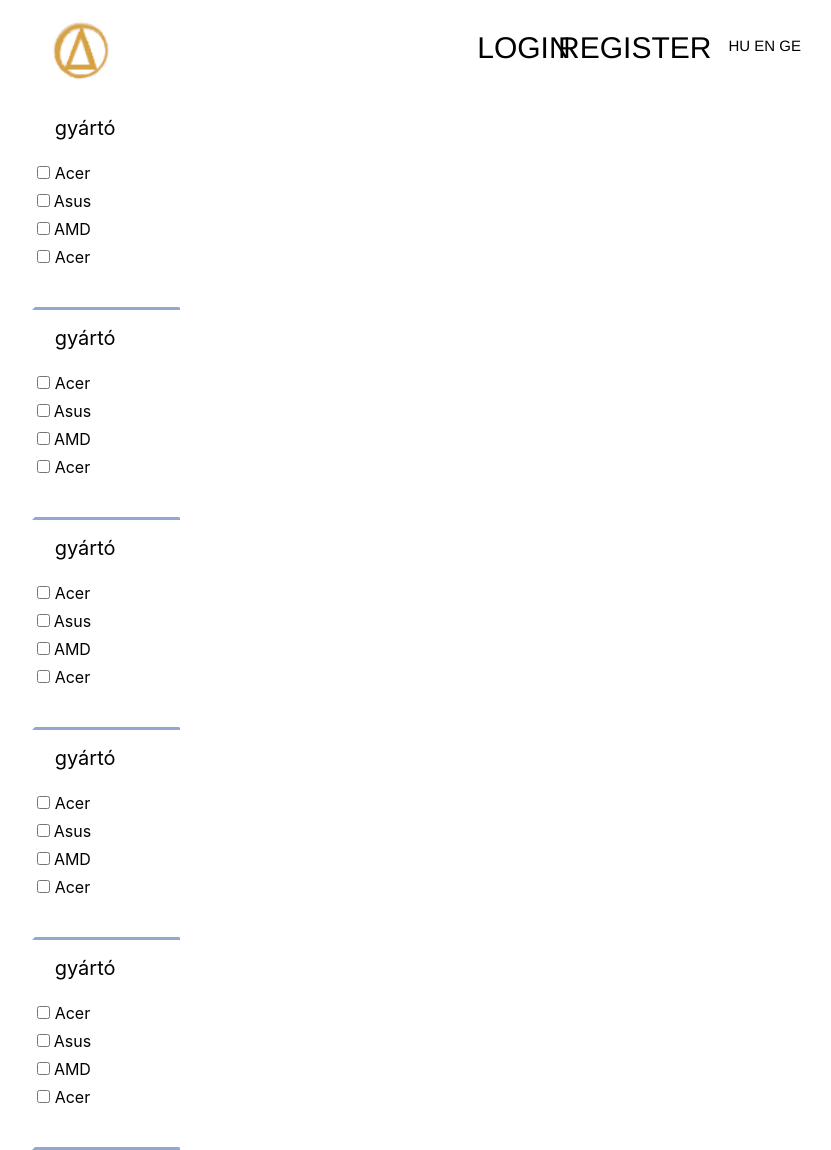
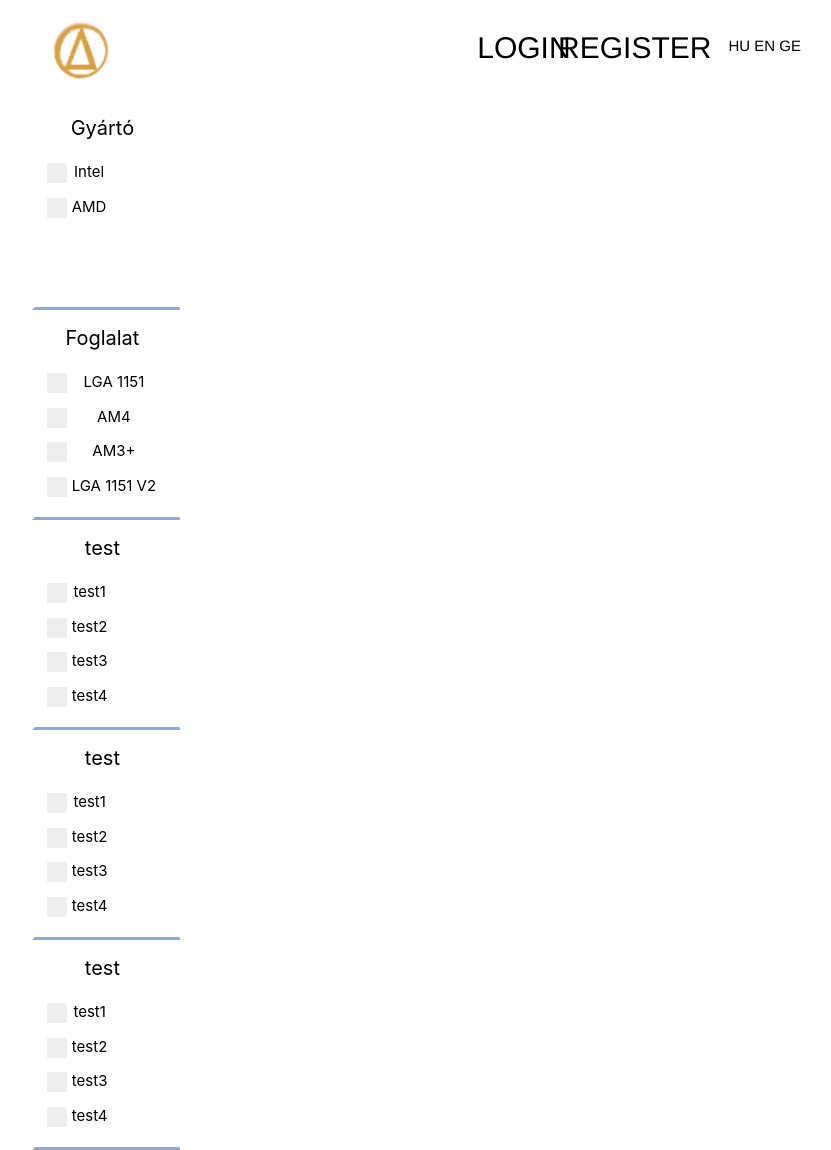
Before and after one commit to endrepapp/django_unchained, a Django app: page / in a window 1280 px wide. Shown: the whole page, without its empty margins (223-1054 px from the left). Run offline with Django 3.2, Linux system fonts and the light colour scheme; data that the repository does not hold is empty; some libraries are stand-ins or nearby versions.

Commit message:
[2018.11.20] -check box (box update)

```diff
--- a/secondtree/static/sitee/css/transmog.css
+++ b/secondtree/static/sitee/css/transmog.css
@@ -184,9 +184,9 @@
 
 }
 .title{
+    position:relative;
+    right:3%;
 	border:1px;
-	text-align: left;
-	padding-left: 20px;
 	font-size: 20px;
 }
 #row1{
@@ -230,13 +230,64 @@
     border: 3px solid #d6a23f;
     transition: .5s ease;
 }
+.checkboxcon{
+    display: block;
+    position: relative;
+    padding-left: 35px;
+    cursor: pointer;
+    font-size: 15px;
+
+}
+.checkboxcon input {
+    position: absolute;
+    opacity: 0;
+    cursor: pointer;
+    height: 0;
+    width: 0;
+}
+.checkmark {
+    position: absolute;
+    top: 10%;
+    left: 10px;
+    height: 20px;
+    width: 20px;
+    background-color: #eee;
+}
+.checkboxcon:hover input ~ .checkmark {
+    background-color: #ccc;
+}
+
+.checkboxcon input:checked ~ .checkmark {
+    background-color: #d6a23f;
+}
+
+.checkmark:after {
+    content: "";
+    position: absolute;
+    display: none;
+}
+
+.checkboxcon input:checked ~ .checkmark:after {
+    display: block;
+}
+
+
+.checkboxcon .checkmark:after {
+    left: 7px;
+    top: 4px;
+    width: 5px;
+    height: 10px;
+    border: solid white;
+    border-width: 0 3px 3px 0;
+    -webkit-transform: rotate(45deg);
+    -ms-transform: rotate(45deg);
+    transform: rotate(45deg);
+}
 #image {
 	max-width:200px;
   	max-height:150px;
 }
-.hidden:hover{
-	border-style: solid;
-    border : 3px solid #d6a23f;
-    transition: .5s ease;
+.hidden{
+margin-bottom-border:
 }
 /*----PART2 BODY END-----*/
--- a/secondtree/templates/sitee/index.html
+++ b/secondtree/templates/sitee/index.html
@@ -5,16 +5,19 @@
     <title>Website</title>
     {% load staticfiles %}
     <script src="https://ajax.googleapis.com/ajax/libs/jquery/3.3.1/jquery.min.js"></script>
-  <link rel="stylesheet" href="https://stackpath.bootstrapcdn.com/bootstrap/4.1.3/css/bootstrap.min.css" integrity="sha384-MCw98/SFnGE8fJT3GXwEOngsV7Zt27NXFoaoApmYm81iuXoPkFOJwJ8ERdknLPMO" crossorigin="anonymous">
+    <link rel="stylesheet" href="https://stackpath.bootstrapcdn.com/bootstrap/4.1.3/css/bootstrap.min.css"
+          integrity="sha384-MCw98/SFnGE8fJT3GXwEOngsV7Zt27NXFoaoApmYm81iuXoPkFOJwJ8ERdknLPMO" crossorigin="anonymous">
     <link rel="stylesheet" href="{% static 'sitee/css/transmog.css' %}" type="text/css"/>
 </head>
 <!--background="{% static 'sitee/img/construction.jpg' %}" -->
 <body>
 
 <div class="header">
-  <a class = "test" href="{% url 'index' %}">
-    <img class = "logo" src="{% static 'sitee/img/logo.png' %}">
-    <img class = "logo" src="{% static 'sitee/img/logoInv.png' %}" style="position: absolute;  width:100px;height:100px;border:0;left:20%;"><!-- classal nem, müködik 1 el több, de id-val igen? children method beleszól?-->
+    <a class="test" href="{% url 'index' %}">
+        <img class="logo" src="{% static 'sitee/img/logo.png' %}">
+        <img class="logo" src="{% static 'sitee/img/logoInv.png' %}"
+             style="position: absolute;  width:100px;height:100px;border:0;left:20%;">
+        <!-- classal nem, müködik 1 el több, de id-val igen? children method beleszól?-->
         <!--  style="position: absolute;  width:100px;height:100px;border:0;left:20%;"> -->
     </a>
     <a id="pagebone" href="{% url 'index' %}">LOGIN</a>
@@ -32,226 +35,206 @@
     <!-- FIRST SECTION  -->
     <div class="left-half">
         <article>
-          <div class="filter-box" >
-          <p class="title" > gyártó</p>
+            <div class="filter-box">
+                <p class="title"> Gyártó</p>
                 <table cellpadding="2" cellspacing="2" style="display: table;">
                     <tbody class="hidden">
                     <tr>
-                <td >
-                  <input type="checkbox" name=" gyarto"   >
-                </td>
                         <td>
-                  Acer
+                            <label class="checkboxcon">Intel
+                            <input type="checkbox">
+                              <span class="checkmark"></span>
+                            </label>
                         </td>
                     </tr>
                     </tbody>
                     <tbody class="hidden">
                     <tr>
-                <td >
-                  <input type="checkbox" name=" gyarto"   >
-                </td>
                         <td>
-                  Asus
-                </td>
-              </tr>
-            </tbody>
-            <tbody class="hidden">
-              <tr>
-                <td >
-                  <input type="checkbox" name=" gyarto"   >
-                </td>
-                <td>
-                  AMD
-                </td>
-              </tr>
-            </tbody>
-            <tbody class="hidden">
-              <tr>
-                <td >
-                  <input type="checkbox" name=" gyarto"   >
-                </td>
-                <td>
-                  Acer
-                </td>
-              </tr>
-            </tbody>
-          </table>
-        </div>
-                <div class="filter-box" >
-          <p class="title" > gyártó</p>
-          <table cellpadding="2" cellspacing="2" style="display: table;">
-            <tbody class="hidden">
-              <tr>
-                <td >
-                  <input type="checkbox" name=" gyarto"   >
-                </td>
-                <td>
-                  Acer
-                </td>
-              </tr>
-            </tbody>
-            <tbody class="hidden">
-              <tr>
-                <td >
-                  <input type="checkbox" name=" gyarto"   >
-                </td>
-                <td>
-                  Asus
-                </td>
-              </tr>
-            </tbody>
-            <tbody class="hidden">
-              <tr>
-                <td >
-                  <input type="checkbox" name=" gyarto"   >
-                </td>
-                <td>
-                  AMD
-                </td>
-              </tr>
-            </tbody>
-            <tbody class="hidden">
-              <tr>
-                <td >
-                  <input type="checkbox" name=" gyarto"   >
-                </td>
-                <td>
-                  Acer
-                </td>
-              </tr>
-            </tbody>
-          </table>
-        </div>
-        <div class="filter-box" >
-          <p class="title"> gyártó</p>
-          <table cellpadding="2" cellspacing="2" style="display: table;">
-            <tbody class="hidden">
-              <tr>
-                <td >
-                  <input type="checkbox" name=" gyarto"   >
-                </td>
-                <td>
-                  Acer
-                </td>
-              </tr>
-            </tbody>
-            <tbody class="hidden">
-              <tr>
-                <td >
-                  <input type="checkbox" name=" gyarto"   >
-                </td>
-                <td>
-                  Asus
-                </td>
-              </tr>
-            </tbody>
-            <tbody class="hidden">
-              <tr>
-                <td >
-                  <input type="checkbox" name=" gyarto"   >
-                </td>
-                <td>
-                  AMD
-                </td>
-              </tr>
-            </tbody>
-            <tbody class="hidden">
-              <tr>
-                <td >
-                  <input type="checkbox" name=" gyarto"   >
-                </td>
-                <td>
-                  Acer
+                            <label class="checkboxcon">AMD
+                            <input type="checkbox">
+                              <span class="checkmark"></span>
+                            </label>
                         </td>
                     </tr>
                     </tbody>
                 </table>
             </div>
             <div class="filter-box">
-          <p class="title" > gyártó</p>
+                <p class="title"> Foglalat</p>
                 <table cellpadding="2" cellspacing="2" style="display: table;">
                     <tbody class="hidden">
                     <tr>
-                <td >
-                  <input type="checkbox" name=" gyarto"   >
-                </td>
                         <td>
-                  Acer
+                            <label class="checkboxcon">LGA 1151
+                            <input type="checkbox">
+                              <span class="checkmark"></span>
+                            </label>
                         </td>
                     </tr>
                     </tbody>
                     <tbody class="hidden">
                     <tr>
-                <td >
-                  <input type="checkbox" name=" gyarto"   >
-                </td>
                         <td>
-                  Asus
+                            <label class="checkboxcon">AM4
+                            <input type="checkbox">
+                              <span class="checkmark"></span>
+                            </label>
                         </td>
                     </tr>
                     </tbody>
                     <tbody class="hidden">
                     <tr>
-                <td >
-                  <input type="checkbox" name=" gyarto"   >
-                </td>
                         <td>
-                  AMD
+                            <label class="checkboxcon">AM3+
+                            <input type="checkbox">
+                              <span class="checkmark"></span>
+                            </label>
                         </td>
                     </tr>
                     </tbody>
                     <tbody class="hidden">
                     <tr>
-                <td >
-                  <input type="checkbox" name=" gyarto"   >
-                </td>
                         <td>
-                  Acer
+                            <label class="checkboxcon">LGA 1151 V2
+                            <input type="checkbox">
+                              <span class="checkmark"></span>
+                            </label>
                         </td>
                     </tr>
                     </tbody>
                 </table>
             </div>
-        <div class="filter-box" >
-          <p class="title" > gyártó</p>
+            <div class="filter-box">
+                <p class="title"> test</p>
                 <table cellpadding="2" cellspacing="2" style="display: table;">
                     <tbody class="hidden">
                     <tr>
-                <td >
-                  <input type="checkbox" name=" gyarto"   >
-                </td>
                         <td>
-                  Acer
+                            <label class="checkboxcon">test1
+                            <input type="checkbox">
+                              <span class="checkmark"></span>
+                            </label>
                         </td>
                     </tr>
                     </tbody>
                     <tbody class="hidden">
                     <tr>
-                <td >
-                  <input type="checkbox" name=" gyarto"   >
-                </td>
                         <td>
-                  Asus
+                            <label class="checkboxcon">test2
+                            <input type="checkbox">
+                              <span class="checkmark"></span>
+                            </label>
                         </td>
                     </tr>
                     </tbody>
                     <tbody class="hidden">
                     <tr>
-                <td >
-                  <input type="checkbox" name=" gyarto"   >
-                </td>
                         <td>
-                  AMD
+                            <label class="checkboxcon">test3
+                            <input type="checkbox">
+                              <span class="checkmark"></span>
+                            </label>
                         </td>
                     </tr>
                     </tbody>
                     <tbody class="hidden">
                     <tr>
-                <td >
-                  <input type="checkbox" name=" gyarto"   >
+                        <td>
+                            <label class="checkboxcon">test4
+                            <input type="checkbox">
+                              <span class="checkmark"></span>
+                            </label>
                         </td>
+                    </tr>
+                    </tbody>
+                </table>
+            </div>
+            <div class="filter-box">
+                <p class="title"> test</p>
+                <table cellpadding="2" cellspacing="2" style="display: table;">
+                    <tbody class="hidden">
+                    <tr>
                         <td>
-                  Acer
+                            <label class="checkboxcon">test1
+                            <input type="checkbox">
+                              <span class="checkmark"></span>
+                            </label>
+                        </td>
+                    </tr>
+                    </tbody>
+                    <tbody class="hidden">
+                    <tr>
+                        <td>
+                            <label class="checkboxcon">test2
+                            <input type="checkbox">
+                              <span class="checkmark"></span>
+                            </label>
+                        </td>
+                    </tr>
+                    </tbody>
+                    <tbody class="hidden">
+                    <tr>
+                        <td>
+                            <label class="checkboxcon">test3
+                            <input type="checkbox">
+                              <span class="checkmark"></span>
+                            </label>
+                        </td>
+                    </tr>
+                    </tbody>
+                    <tbody class="hidden">
+                    <tr>
+                        <td>
+                            <label class="checkboxcon">test4
+                            <input type="checkbox">
+                              <span class="checkmark"></span>
+                            </label>
+                        </td>
+                    </tr>
+                    </tbody>
+                </table>
+            </div>
+            <div class="filter-box">
+                <p class="title"> test</p>
+                <table cellpadding="2" cellspacing="2" style="display: table;">
+                    <tbody class="hidden">
+                    <tr>
+                        <td>
+                            <label class="checkboxcon">test1
+                            <input type="checkbox">
+                              <span class="checkmark"></span>
+                            </label>
+                        </td>
+                    </tr>
+                    </tbody>
+                    <tbody class="hidden">
+                    <tr>
+                        <td>
+                            <label class="checkboxcon">test2
+                            <input type="checkbox">
+                              <span class="checkmark"></span>
+                            </label>
+                        </td>
+                    </tr>
+                    </tbody>
+                    <tbody class="hidden">
+                    <tr>
+                        <td>
+                            <label class="checkboxcon">test3
+                            <input type="checkbox">
+                              <span class="checkmark"></span>
+                            </label>
+                        </td>
+                    </tr>
+                    </tbody>
+                    <tbody class="hidden">
+                    <tr>
+                        <td>
+                            <label class="checkboxcon">test4
+                            <input type="checkbox">
+                              <span class="checkmark"></span>
+                            </label>
                         </td>
                     </tr>
                     </tbody>
@@ -264,13 +247,14 @@
         <article>
             {% for data in all_itemdets %}
 
-        <div class="item-box" id="row1" >
-          <img src="static/sitee/img/{{data.image}}" id="image" >
+            <div class="item-box" id="row1">
+                <img src="static/sitee/img/{{data.image}}" id="image">
                 <h3>{{ data.name}} </h3>
                 {{data.price}} Ft
                 <a href="{{ data.id}}">
                     <div id="buttonpos">
-                    <br><button id="itemb" type="button" style="">Megnézem</button>
+                        <br>
+                        <button id="itemb" type="button" style="">Megnézem</button>
                     </div>
                 </a>
             </div>
@@ -289,6 +273,7 @@
 
 
 
+
 </script>
 {% block content %}
 {% endblock %}
```
Also changed, not shown: secondtree/templates/sitee/item.html (+8 -6 lines). Lines whose indentation alone changed are shown as unchanged.
